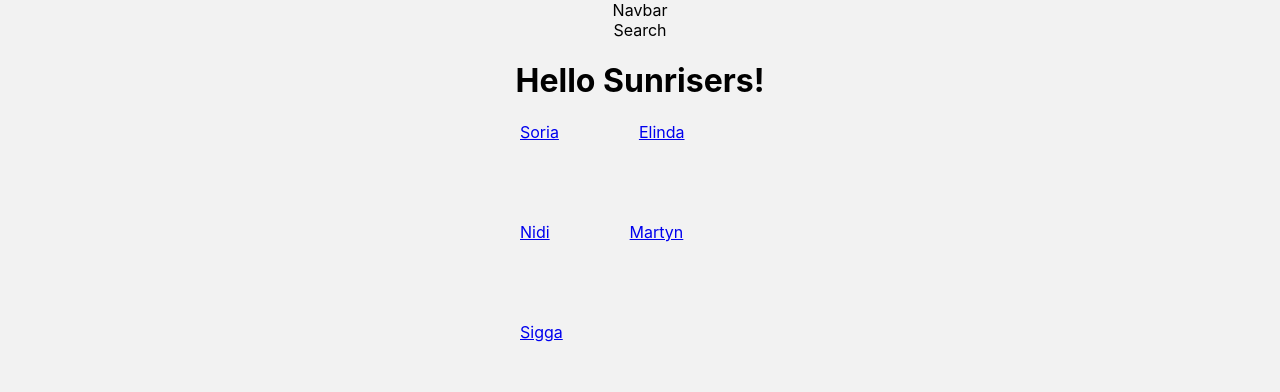
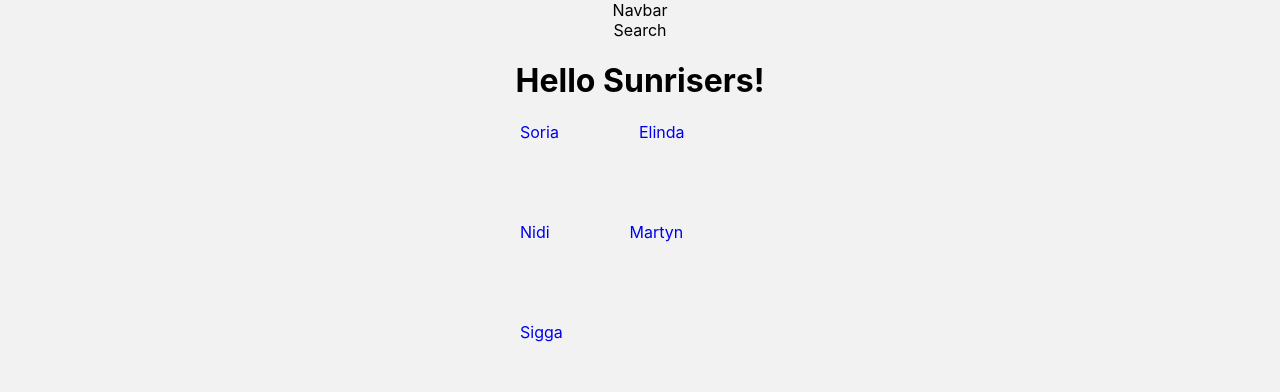
Before and after one commit to elindakuchi/FE-Sunrise, a React (Create React App) app: page / in a window 1280 px wide. Shown: the top 392 px of the page. Built offline with nearby package versions, Linux system fonts and the light colour scheme.

Commit message:
updated UserCard

```diff
--- a/src/components/users/UserCard.js
+++ b/src/components/users/UserCard.js
@@ -3,7 +3,11 @@ import { Link } from "react-router-dom";
 
 const UserCard = ({ user }) => {
     return (
-        <Link to={`/user/${user.id}`} data-testid="userCard">
+        <Link
+            to={`/user/${user.id}`}
+            data-testid="userCard"
+            style={{ textDecoration: "none" }}
+        >
             {user.name}
         </Link>
     );
```
